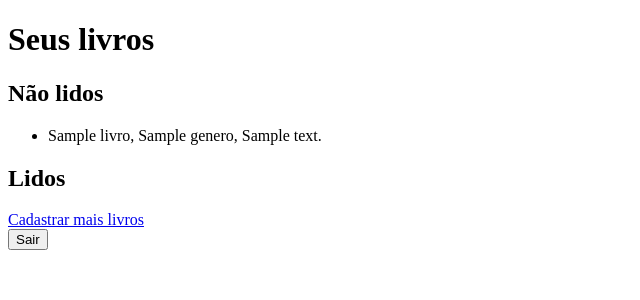
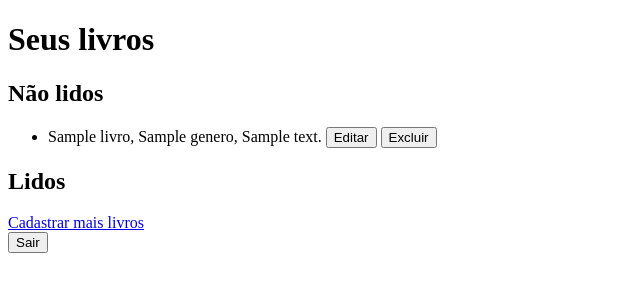
Before and after one commit to diaslucas06/Projeto1-PSI, a Flask app: template conteudo/templates/livros_cadastrados.html in a window 1280 px wide. Shown: the part 124-424 px from the top of the page, without its empty margins (0-640 px from the left). Run offline with Flask 3, Linux system fonts and the light colour scheme; the template is opened without the code that fills it: most values are stand-ins (such as "Sample title", 1, 10 or a date in 2020).

Commit message:
Feita rota de excluir e editar (falta fazer algumas modificações)

```diff
--- a/conteudo/app.py
+++ b/conteudo/app.py
@@ -57,3 +57,28 @@ def botao_pagLivros():
     if not user:
         return redirect(url_for('cadastro'))
     return redirect(url_for('livros_cadastrados'))
+
+@app.route('/excluirlivro/indice')
+def excluir_livro(indice):
+    global livros
+    if 0 <= indice < len(livros):
+        livros.pop(indice)
+    return redirect(url_for('livros_cadastrados'))
+
+@app.route('/editarlivro/indice', methods=['GET', 'POST'])
+def editar_livro(indice):
+    global livros
+
+    if request.method == 'GET':
+        if 0 <= indice < len(livros):
+            livro = livros[indice]
+            return render_template( livro=livro, indice=indice)
+        return redirect(url_for('livros_cadastrados'))
+
+    livros[indice] = {
+        "titulo": request.form.get('titulo'),
+        "genero": request.form.get('genero'),
+        "desc": request.form.get('descricao'),
+        "lido": request.form.get('lido') == 'on'
+    }
+    return redirect(url_for('livros_cadastrados'))
--- a/conteudo/templates/livros_cadastrados.html
+++ b/conteudo/templates/livros_cadastrados.html
@@ -14,6 +14,10 @@
                     {{livro.titulo}},
                     {{livro.genero}},
                     {{livro.desc}}
+
+                    <button type="submit">Editar </button>
+
+                    <button>Excluir</button>
                 </li>
             {% endif %}
         {% endfor %}
@@ -26,6 +30,8 @@
                     {{livro.titulo}},
                     {{livro.genero}},
                     {{livro.desc}}
+
+                    <button>Excluir</button>
                 </li>
             {% endif %}
         {% endfor %}
```
